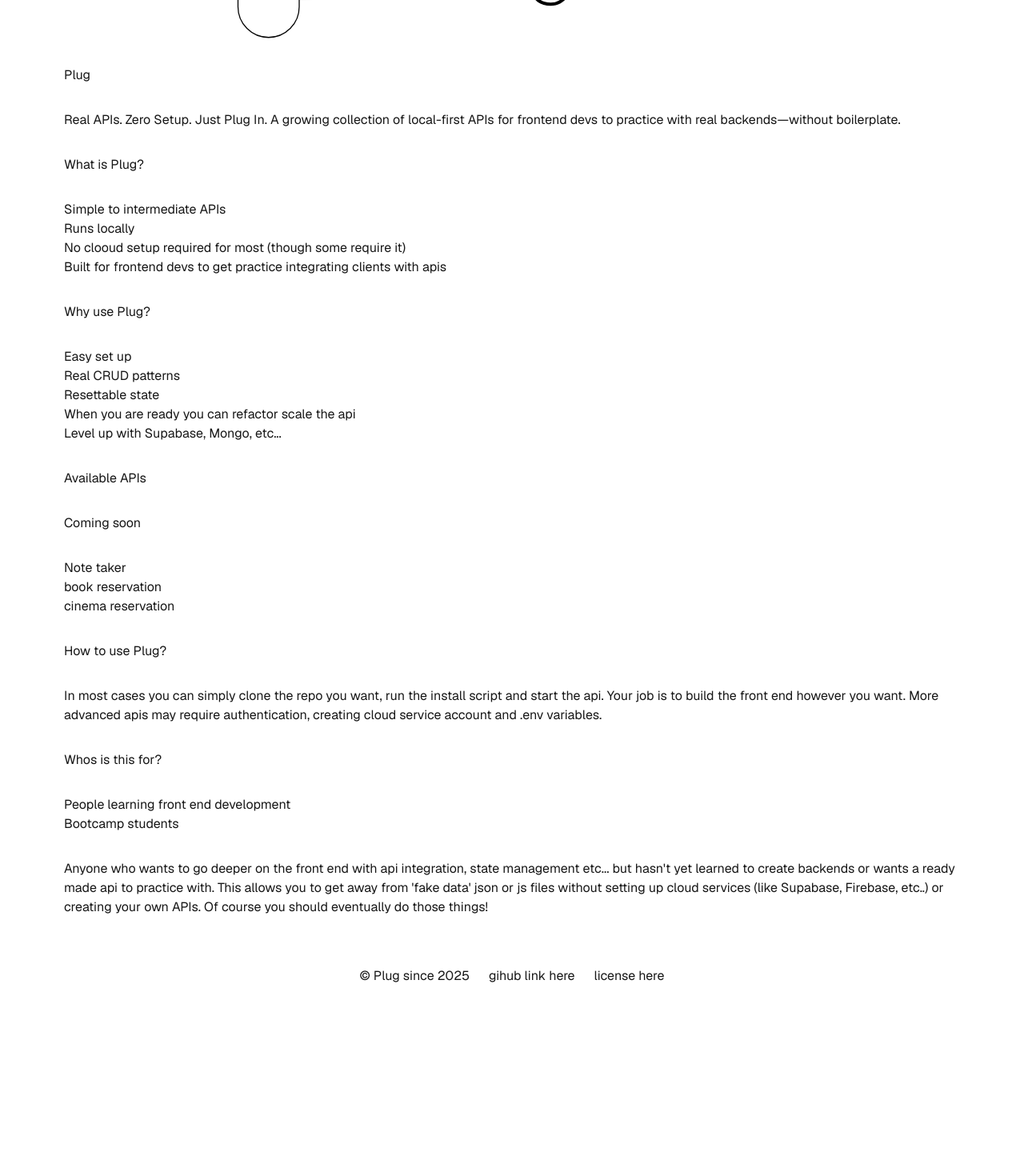
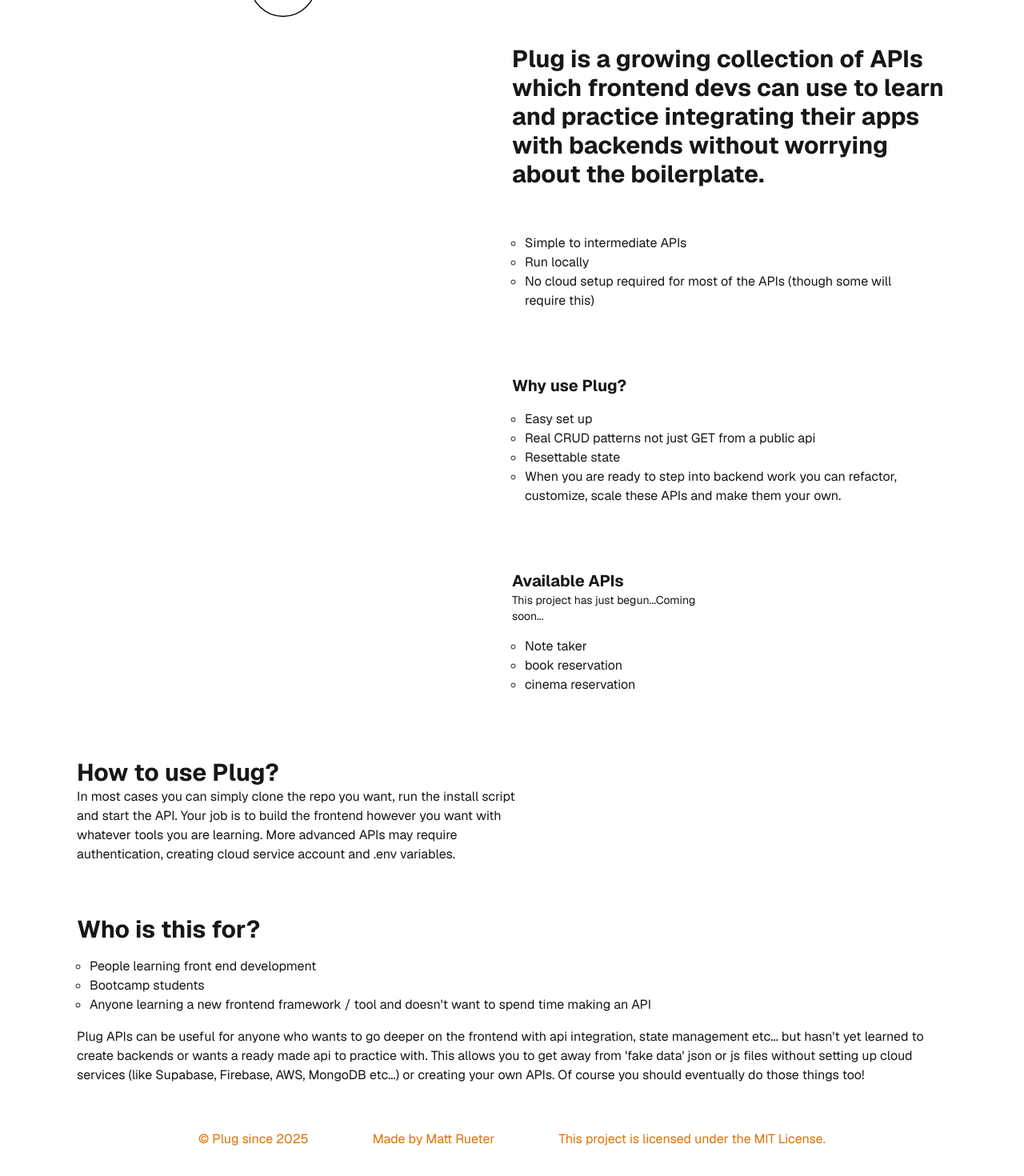
Before and after one commit to MattRueter/plug-website, a Next.js app: page / in a window 1280 px wide. Shown: the part 372-1842 px from the top of the page at 80% size. Before the commit the page ends 1682 px from the top, so only its background shows below. Built offline with nearby package versions, Linux system fonts and the light colour scheme.

Commit message:
create initial landing page.

```diff
--- a/src/app/globals.css
+++ b/src/app/globals.css
@@ -25,3 +25,6 @@
   color: var(--foreground);
   font-family: Arial, Helvetica, sans-serif;
 }
+ul{
+  list-style-type: circle;
+}
--- a/src/app/page.tsx
+++ b/src/app/page.tsx
@@ -2,72 +2,90 @@
 
 export default function Home() {
   return (
-    <div className="grid grid-rows-[20px_1fr_20px] items-center justify-items-center min-h-screen p-8 pb-20 gap-16 sm:p-20 font-[family-name:var(--font-geist-sans)]">
-      <main className="flex flex-col gap-[32px] row-start-2 items-center sm:items-start">
+    <div className="flex flex-col items-center min-h-screen p-8 pb-20 sm:p-20 font-[family-name:var(--font-geist-sans)]">
+
+        <div className="mt-10 w-full">
           <Image
             src={"/plug-hero-image.svg"}
             alt="Plug and socket image with title Plug"
-          height={500}
-          width={500}
+            height={800}
+            width={800}
             priority={true}
-          className="w-2/3"
           />
-       <h1>Plug</h1>
-       <span>
-        Real APIs. Zero Setup. Just Plug In.
-        A growing collection of local-first APIs
-        for frontend devs to practice with real
-        backends—without boilerplate.
+        </div>
+
+      <main className="flex flex-col gap-[32px] row-start-2 items-center sm:items-start mt-4 max-w-[1200px]">
+
+
+       <section className="flex flex-col items-end sm:gap-y-10 p-4 ">
+        <span className="sm:text-3xl text-2xl font-bold sm:w-1/2">
+          Plug is a growing collection of APIs which
+          frontend devs can use to learn and practice integrating their apps
+          with backends without worrying about the boilerplate.
         </span>
+        <ul className="w-1/2 p-4 ">
+          <li>Simple to intermediate APIs</li>
+          <li>Run locally</li>
+          <li>No cloud setup required for most of the APIs (though some will require this)</li>
+        </ul>
+       </section>
 
-      <h2>What is Plug?</h2>
-      <ul>
-        <li>Simple to intermediate APIs</li>
-        <li>Runs locally</li>
-        <li>No clooud setup required for most (though some require it)</li>
-        <li>Built for frontend devs to get practice integrating clients with apis</li>
+      <section className="flex flex-col items-end p-4 w-full">
+        <h2 className="text-xl font-bold w-1/2">Why use Plug?</h2>
+        <ul className="w-1/2 p-4">
+          <li>Easy set up</li>
+          <li>Real CRUD patterns not just GET from a public api</li>
+          <li>Resettable state</li>
+          <li>When you are ready to step into backend work you can refactor, customize, scale these APIs and make them your own.</li>
         </ul>
+      </section>
 
-      <h2>Why use Plug?</h2>
-      <ul>
-        <li>Easy set up</li>
-        <li>Real CRUD patterns</li>
-        <li>Resettable state</li>
-        <li>When you are ready you can refactor scale the api</li>
-        <li>Level up with Supabase, Mongo, etc...</li>
-      </ul>
 
-      <h2>Available APIs</h2>
-      <p>Coming soon</p>
-      <ul>
+      <section className="flex flex-col items-end p-4 w-full">
+        <span className="w-1/2">
+          <h2 className="text-xl font-bold">Available APIs</h2>
+          <p  className="text-sm w-1/2">This project has just begun...Coming soon...</p>
+        </span>
+        <ul className="w-1/2 p-4">
           <li>Note taker</li>
           <li>book reservation</li>
           <li>cinema reservation</li>
         </ul>
+      </section>
 
-      <h2>How to use Plug?</h2>
+      <section className="max-w-[600px] p-4">
+        <h2 className="text-3xl font-bold">How to use Plug?</h2>
         <span>
           In most cases you can simply clone the repo you want,
-        run the install script and start the api.
-        Your job is to build the front end however you want.
-        More advanced apis may require authentication, creating cloud service account and .env variables.
+          run the install script and start the API.
+          Your job is to build the frontend however you want with whatever tools you are learning.
+          More advanced APIs may require authentication, creating cloud service account and .env variables.
         </span>
+      </section>
 
-      <h2>Whos is this for?</h2>
-      <ul>
+
+      <section className="p-4 ">
+        <h2 className="text-3xl font-bold">Who is this for?</h2>
+        <ul className="p-4">
           <li>People learning front end development</li>
           <li>Bootcamp students</li>
+          <li>
+            Anyone learning a new frontend framework / tool
+            and doesn't want to spend time making an API
+          </li>
         </ul>
-      <span>Anyone who wants to go deeper on the front end with api integration, state management etc...
+        <span>Plug APIs can be useful for anyone who wants to go deeper on the frontend with api integration, state management etc...
           but hasn't yet learned to create backends or wants a ready made api to practice with.
-        This allows you to get away from 'fake data' json or js files without setting up cloud services (like Supabase, Firebase, etc..) or
-        creating your own APIs. Of course you should eventually do those things!
+          This allows you to get away from 'fake data' json or js files without setting up cloud services (like Supabase, Firebase, AWS, MongoDB etc...) or
+          creating your own APIs. Of course you should eventually do those things too!
         </span>
+      </section>
+
       </main>
-      <footer className="row-start-3 flex gap-[24px] flex-wrap items-center justify-center">
+      <footer className="row-start-3 flex sm:gap-[80px] gap-3 flex-wrap items-center justify-center text-amber-600 mt-10">
       <p>© Plug since 2025</p>
-      <p>gihub link here</p>
-      <p>license here</p>
+      <a href="https://github.com/MattRueter">Made by Matt Rueter</a>
+      <p>This project is licensed under the MIT License.</p>
       </footer>
     </div>
   );
```
Lines whose indentation alone changed are shown as unchanged.
